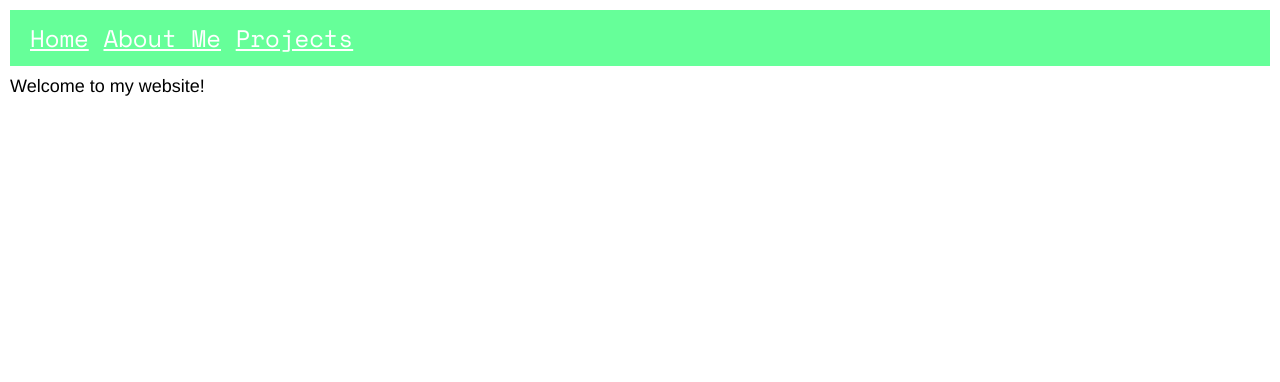
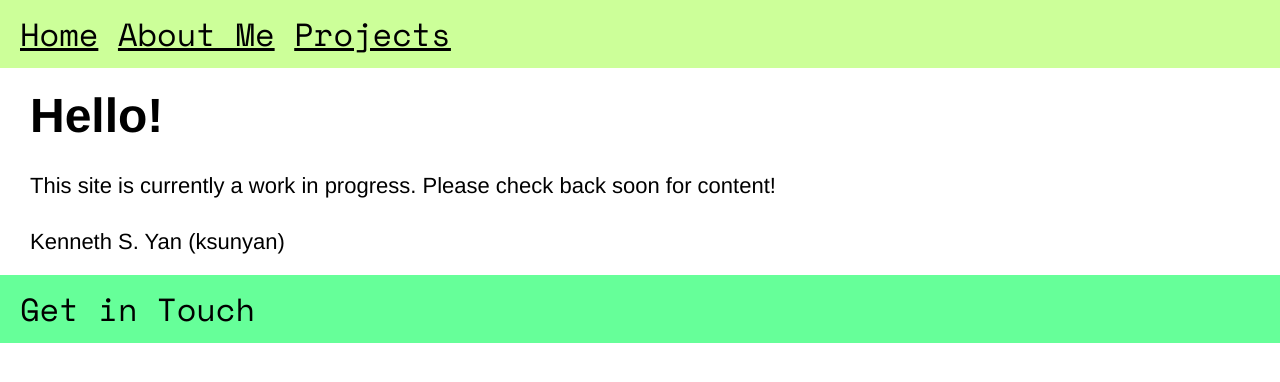
Before and after one commit to ksunyan/ksunyan.github.io, a plain HTML site: page index.html in a window 1280 px wide. Drawn offline with nearby package versions, Linux system fonts and the light colour scheme.

Commit message:
added headers and footers

```diff
--- a/index.html
+++ b/index.html
@@ -15,6 +15,13 @@
 		</ul>
 	</nav>
 
-	<p>Welcome to my website!</p>
+	<h1>Hello!</h1>
+
+	<p>This site is currently a work in progress. Please check back soon for content!</p>
+	<p>Kenneth S. Yan (ksunyan)</p>
+
+	<footer>
+		Get in Touch
+	</footer>
 </body>
 </html>
--- a/style.css
+++ b/style.css
@@ -4,26 +4,54 @@
 }
 
 nav {
+	box-sizing: border-box;
 	background-color: #66FF99;
-	margin: 10px;
+	position: sticky;
+	top: 0;
+	width: 100%
+	margin: 0px;
 	padding: 10px 20px;
 	list-style-type: none;
 	font-family: 'Space Mono', monospace;
-	font-size: 24px;
+	font-size: 32px;
 }
 
-nav li{
+nav:hover {
+	background-color: #CCFF99;
+}
+
+nav li {
 	display: inline;
 }
 
-nav li a{
-	color: #FFFFFF;
+nav li a {
+	color: #000000;
+
+}
+
+h1 {
+	margin: 10px;
+	padding: 10px 20px;
+	font-family: 'Helvetica', sans-serif;
+	font-size: 48px;
+	font-weight: bold;
 }
 
 p {
 	margin: 10px;
-	min-width: 200px;
-	max-width: 400px;
+	padding: 10px 20px;
 	font-family: 'Helvetica', sans-serif;
-	font-size: 18px;
+	font-size: 22px;
 }
+
+footer {
+	box-sizing: border-box;
+	background-color: #66FF99;
+	position: sticky;
+	bottom: 0;
+	width: 100%;
+	margin: 0px;
+	padding: 10px 20px;
+	font-family: 'Space Mono', monospace;
+	font-size: 32px;
+}
```
Also changed, not shown: about.html (+24 -0 lines), projects.html (+24 -0 lines).
